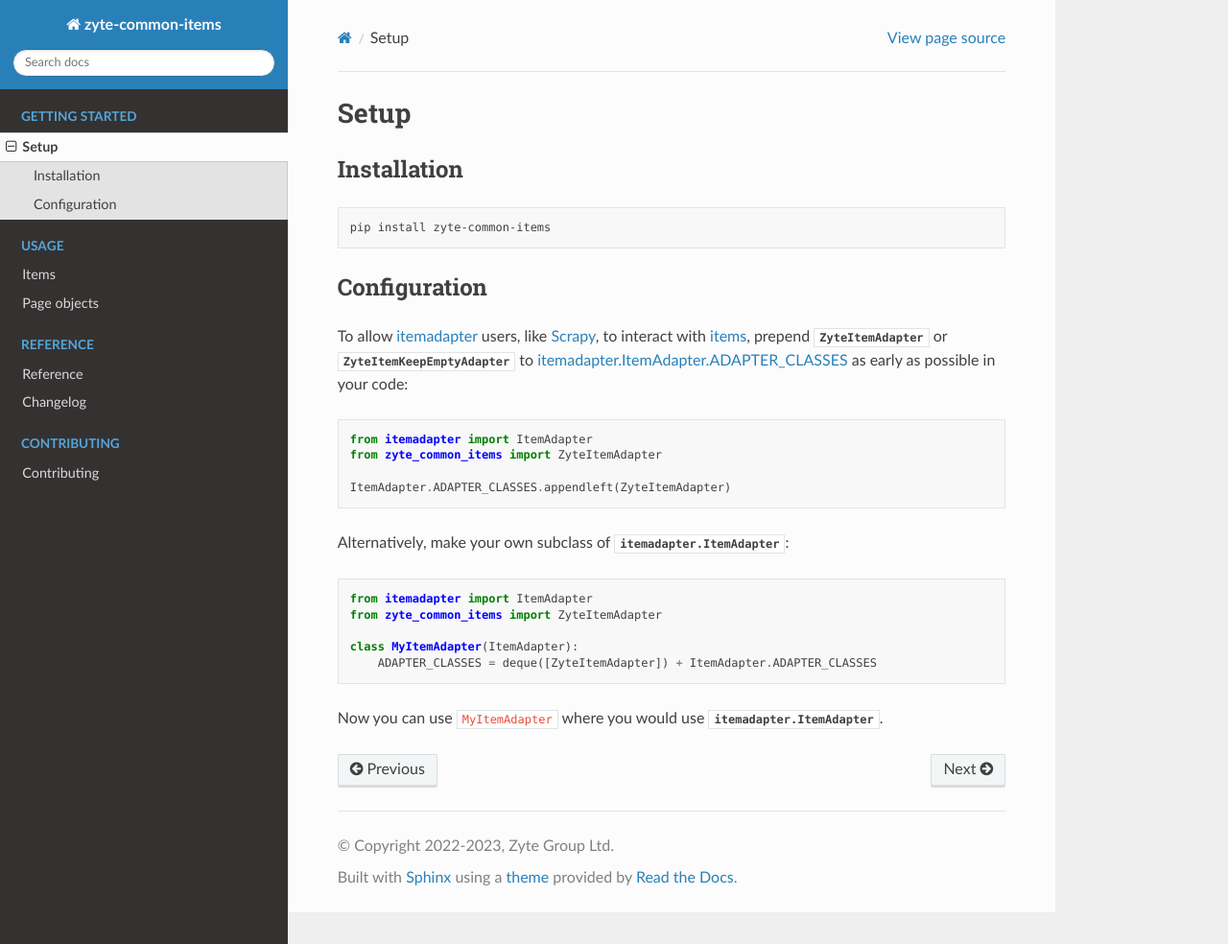
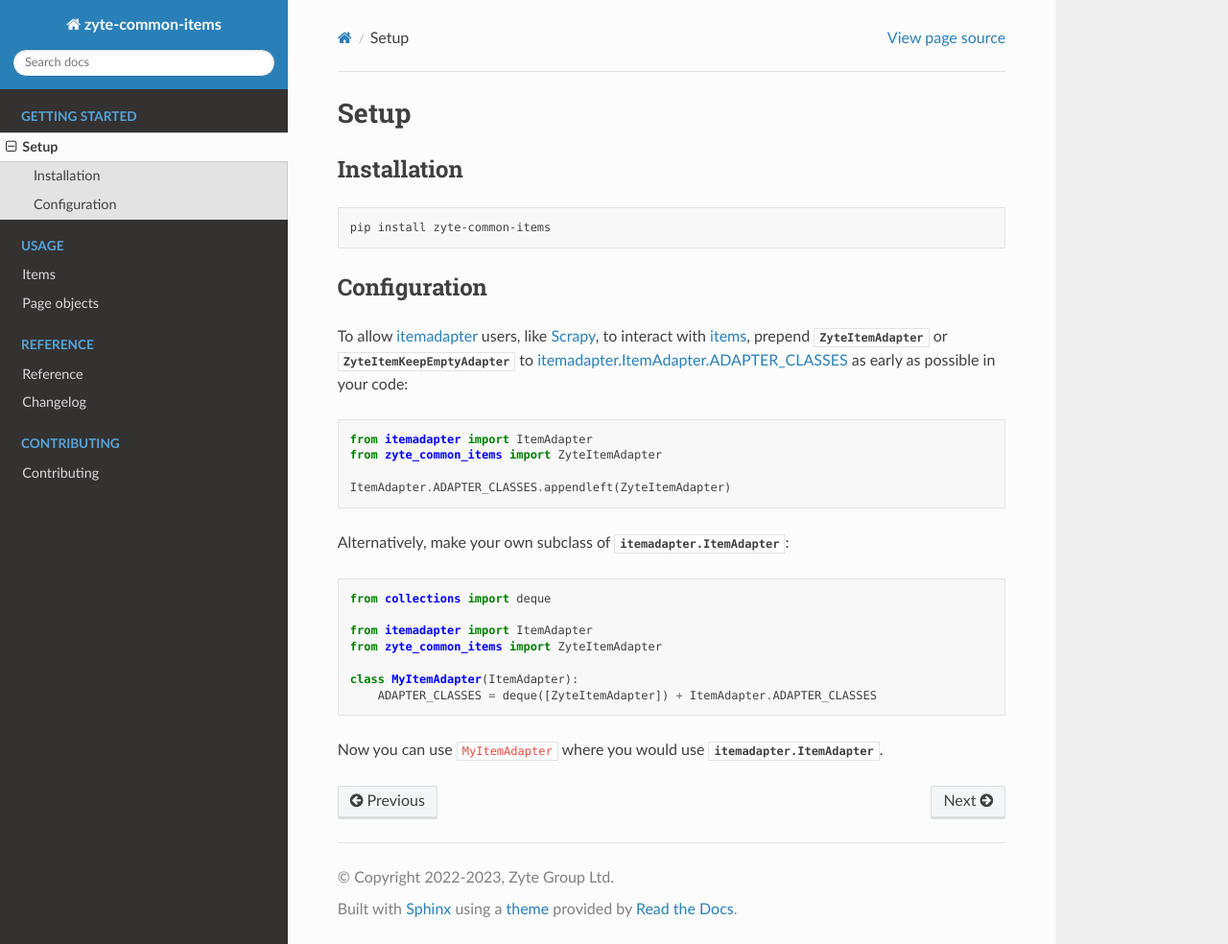
Before and after one commit to zytedata/zyte-common-items, a Sphinx documentation site: the page built from docs/setup.rst, in a window 1280 px wide and 984 px high. Shown: the whole window at 96% size. Built offline with Sphinx 7.4.7 and the Read the Docs theme 2.0.0, drawn with Linux system fonts in a browser that asks for light colours; the version number could not be read and is left out.

Commit message:
Fix the docs example.

```diff
--- a/docs/setup.rst
+++ b/docs/setup.rst
@@ -28,6 +28,8 @@
 
 Alternatively, make your own subclass of :class:`itemadapter.ItemAdapter`::
 
+    from collections import deque
+
     from itemadapter import ItemAdapter
     from zyte_common_items import ZyteItemAdapter
 
```
